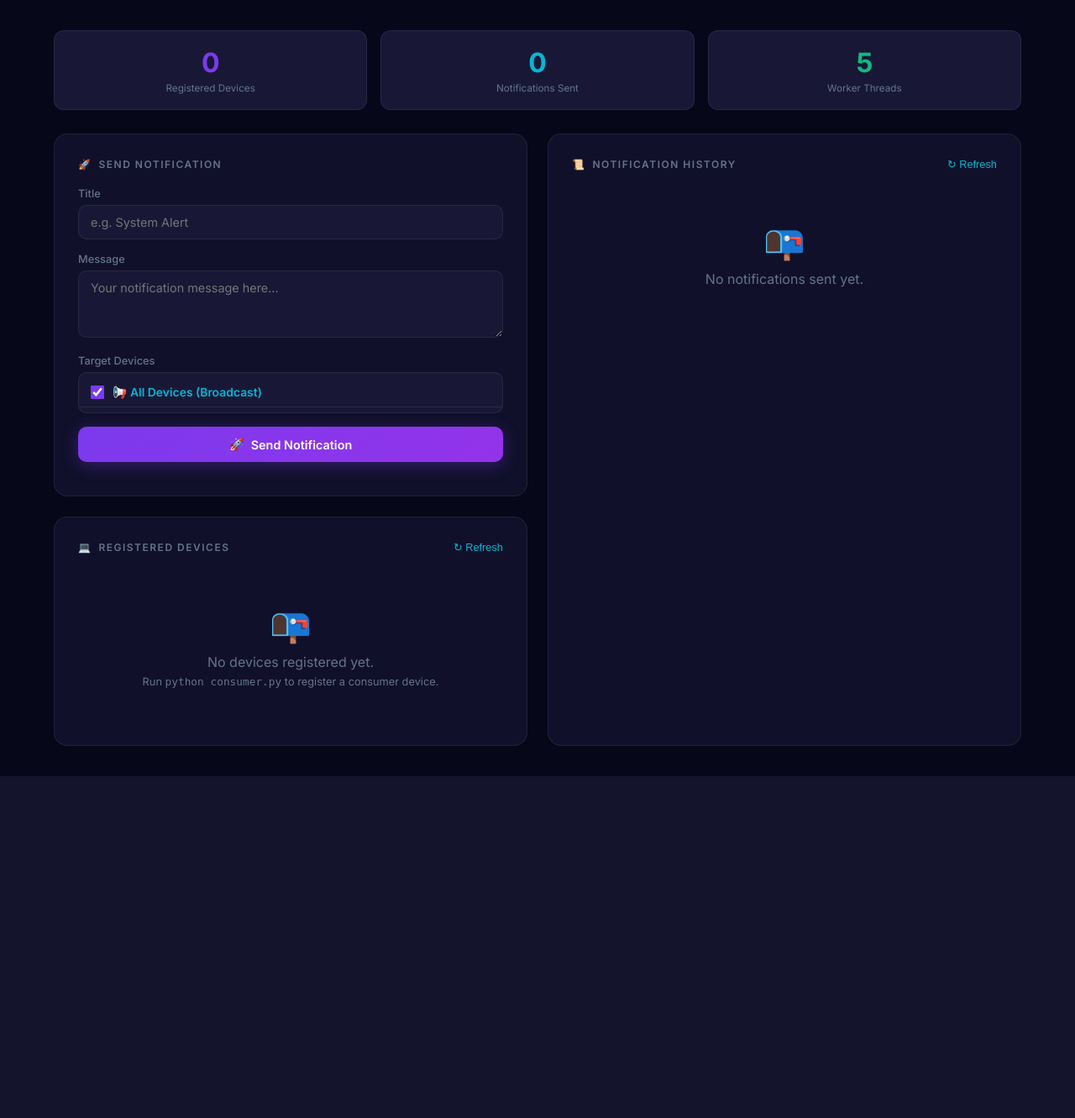
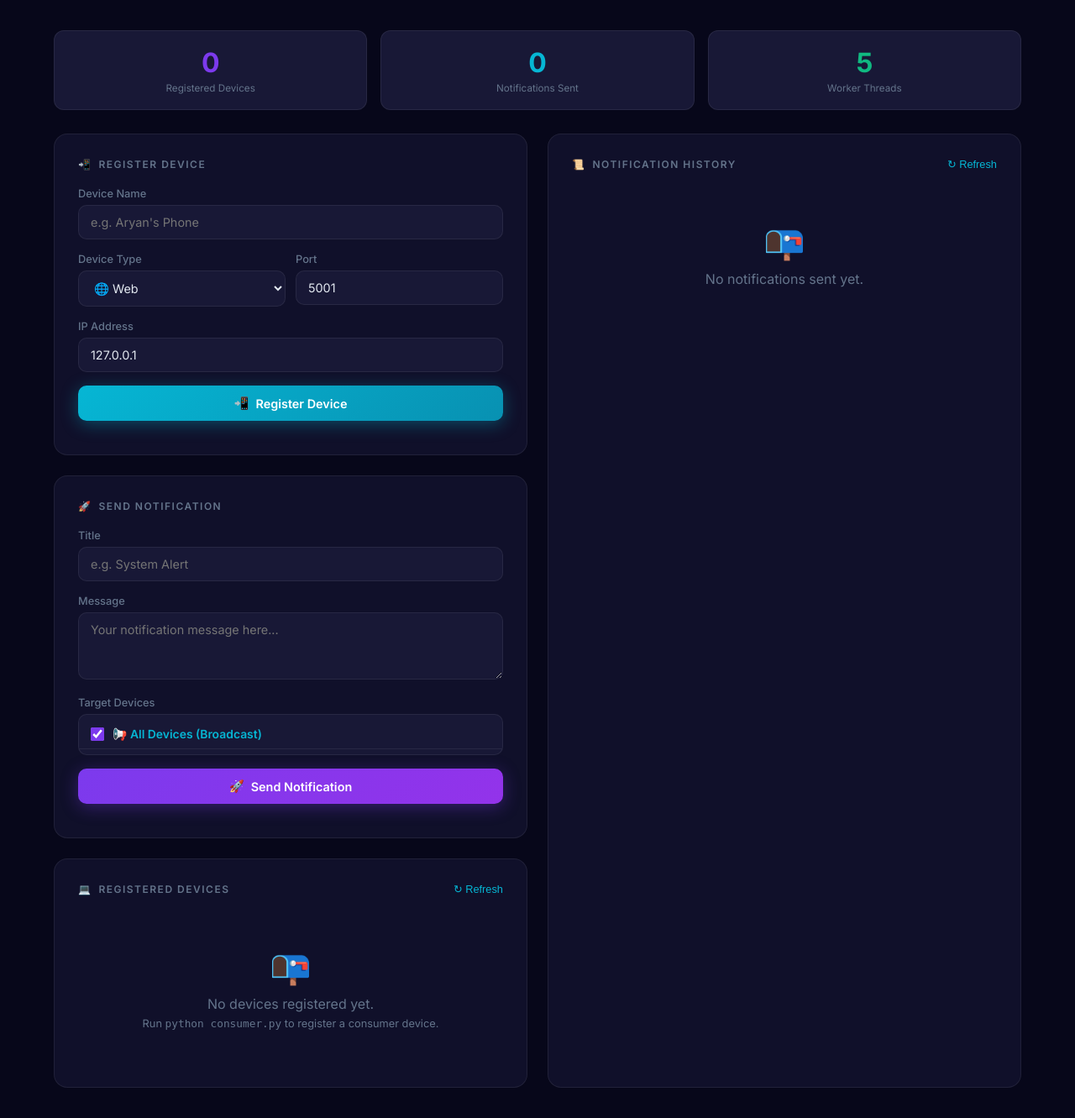
Before and after one commit to AryanLanke/Push-Notification-Api, a Flask app: page / in a window 1280 px wide. Shown: the part 77-1408 px from the top of the page at 84% size. Before the commit the page ends 1001 px from the top, so only its background shows below. Run offline with Flask 3, Linux system fonts and the light colour scheme; data that the repository does not hold is empty.

Commit message:
Add device registration form to producer dashboard

```diff
--- a/producer.py
+++ b/producer.py
@@ -20,12 +20,12 @@ Usage:
 """
 
 from flask import Flask, request, jsonify, render_template
-from flask_sqlalchemy import SQLAlchemy
-from dotenv import load_dotenv
+from flask_sqlalchemy import SQLAlchemy #Connects Flask to databases using ORM (Object-Relational Mapping)
+from dotenv import load_dotenv #Loads variables from .env file into environment
 import os
 import socket
 import json
-import requests
+import requests #Makes HTTP requests from Python (like a browser, but in code)
 import queue
 import threading
 import uuid
--- a/templates/producer.html
+++ b/templates/producer.html
@@ -592,6 +592,34 @@
             <!-- LEFT: SEND + DEVICE LIST -->
             <div style="display:flex;flex-direction:column;gap:24px;">
 
+                <!-- REGISTER DEVICE -->
+                <div class="card">
+                    <div class="card-title"><span>📲</span> Register Device</div>
+                    <label>Device Name</label>
+                    <input id="regName" type="text" placeholder="e.g. Aryan's Phone" />
+                    <div style="display:grid;grid-template-columns:1fr 1fr;gap:12px;">
+                        <div>
+                            <label>Device Type</label>
+                            <select id="regType">
+                                <option value="web">🌐 Web</option>
+                                <option value="mobile">📱 Mobile</option>
+                                <option value="pager">📟 Pager</option>
+                            </select>
+                        </div>
+                        <div>
+                            <label>Port</label>
+                            <input id="regPort" type="number" value="5001" />
+                        </div>
+                    </div>
+                    <label>IP Address</label>
+                    <input id="regIp" type="text" value="127.0.0.1" />
+                    <button class="btn btn-primary" id="regBtn" onclick="registerDevice()"
+                        style="background:linear-gradient(135deg, #06b6d4, #0891b2);box-shadow:0 4px 20px rgba(6,182,212,0.35);">
+                        <span>📲</span> Register Device
+                    </button>
+                    <div id="regStatus" style="margin-top:12px;font-size:0.82rem;"></div>
+                </div>
+
                 <!-- SEND NOTIFICATION -->
                 <div class="card">
                     <div class="card-title"><span>🚀</span> Send Notification</div>
@@ -883,6 +911,38 @@
             }
         }
 
+        // ── REGISTER DEVICE ──
+        async function registerDevice() {
+            const name = document.getElementById('regName').value.trim();
+            const type = document.getElementById('regType').value;
+            const ip = document.getElementById('regIp').value.trim();
+            const port = document.getElementById('regPort').value;
+            const statusEl = document.getElementById('regStatus');
+
+            if (!name) { statusEl.innerHTML = '<span style="color:var(--danger)">⚠ Device name is required.</span>'; return; }
+
+            const btn = document.getElementById('regBtn');
+            btn.disabled = true; btn.innerHTML = '<span>⏳</span> Registering...';
+
+            try {
+                const r = await fetch(`${API}/devices/register`, {
+                    method: 'POST', headers: { 'Content-Type': 'application/json' },
+                    body: JSON.stringify({ name, device_type: type, ip_address: ip, port: parseInt(port) })
+                });
+                const data = await r.json();
+                if (data.success) {
+                    statusEl.innerHTML = `<span style="color:var(--success)">✅ Registered: ${data.device.name} (${type})</span>`;
+                    document.getElementById('regName').value = '';
+                    loadDevices();
+                } else {
+                    statusEl.innerHTML = `<span style="color:var(--danger)">❌ ${data.error}</span>`;
+                }
+            } catch (e) {
+                statusEl.innerHTML = '<span style="color:var(--danger)">❌ Cannot connect to Producer API.</span>';
+            }
+            btn.disabled = false; btn.innerHTML = '<span>📲</span> Register Device';
+        }
+
         // ── INIT ──
         loadIp();
         loadDevices();
```
